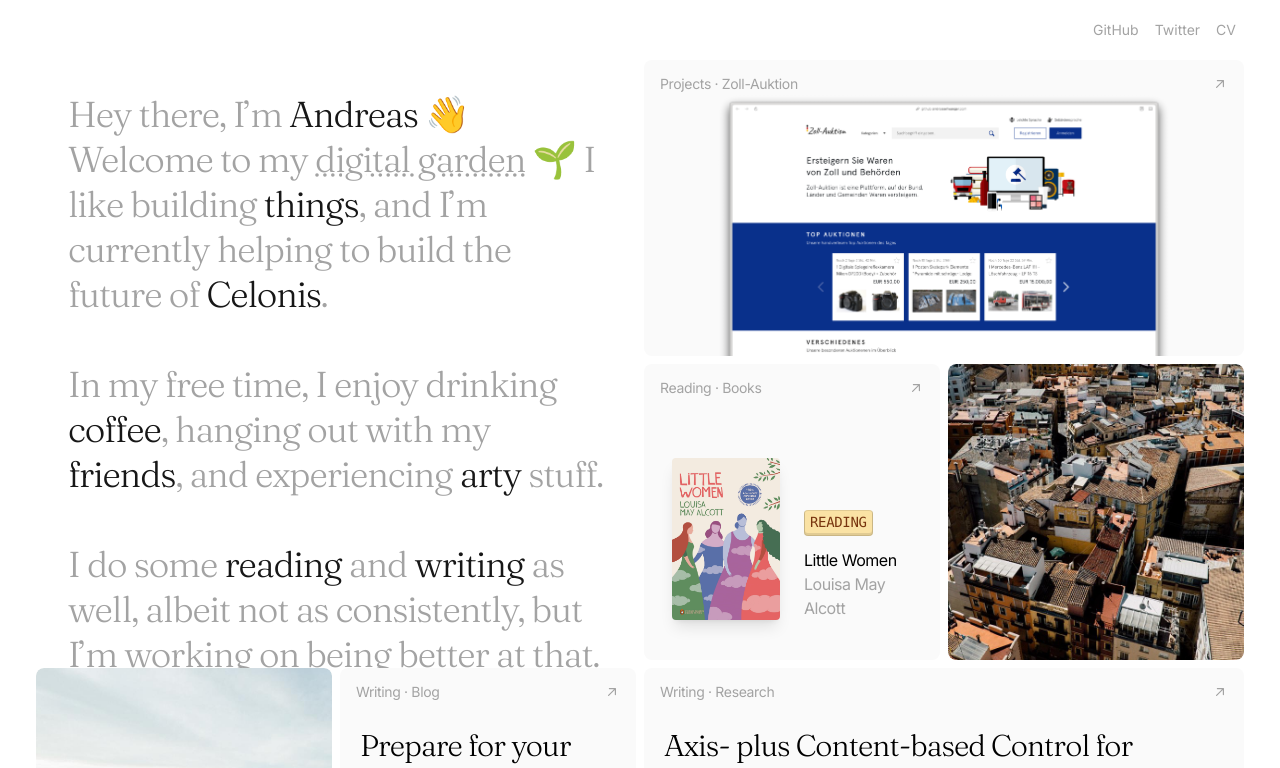
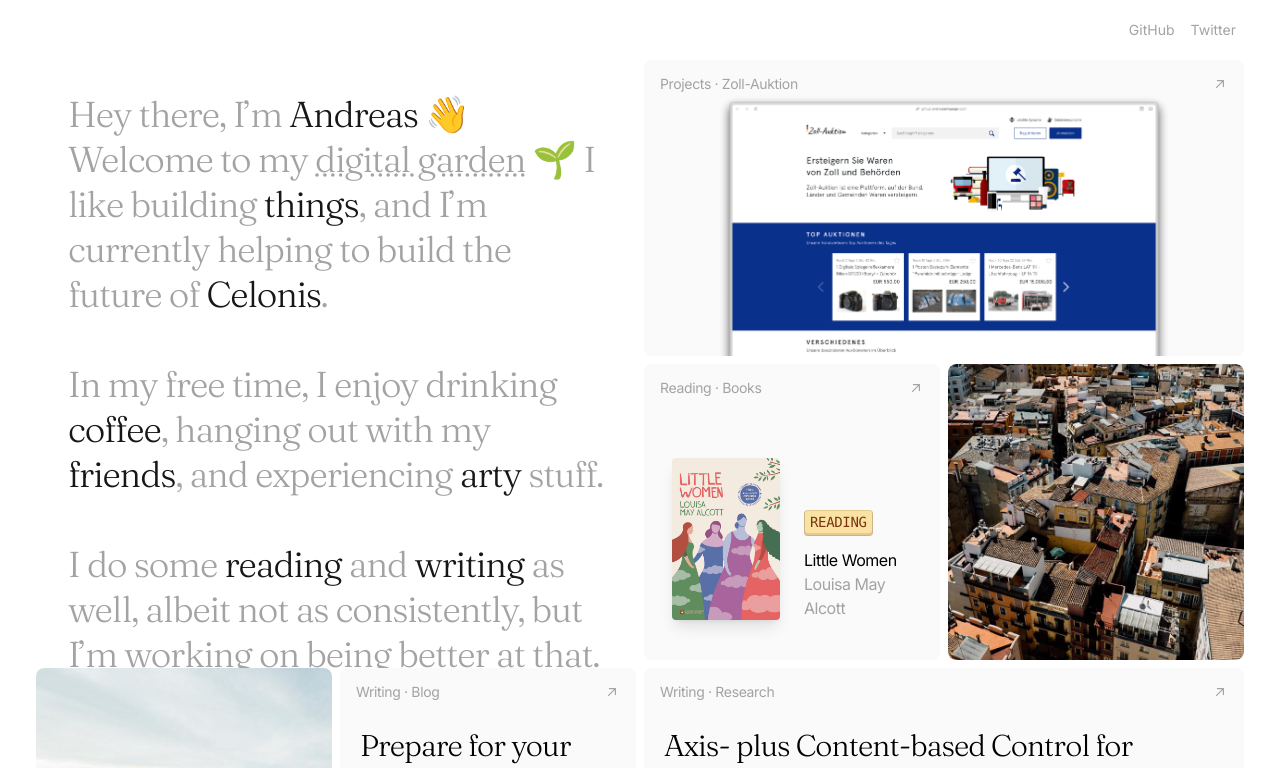
Before and after one commit to ndrsllwngr/andreasellwanger.com, a Next.js app: page / in a window 1280 px wide. Shown: the top 768 px of the page. Built offline with nearby package versions, Linux system fonts and the light colour scheme.

Commit message:
Remove CV link from navigation bar (#203)
* Remove CV link from navigation bar

Removed the CV link from the navigation bar.

* Update Node.js engine version to 24.x

```diff
--- a/components/navigation-bar.tsx
+++ b/components/navigation-bar.tsx
@@ -30,13 +30,6 @@ export const NavigationBar = () => {
         >
           Twitter
         </Link>
-        <Link
-          href="https://read.cv/ndrsllwngr"
-          target="_blank"
-          className="rounded py-1 px-2 text-sm text-neutral-400 decoration-wavy underline-offset-4 focus-visible:ring-4 focus-visible:ring-blue-200 focus:text-neutral-900 cursor-alias transition-colors hover:text-neutral-900 hover:underline"
-        >
-          CV
-        </Link>
       </div>
     </nav>
   );
--- a/package.json
+++ b/package.json
@@ -3,7 +3,7 @@
   "version": "4.1.0",
   "private": true,
   "engines": {
-    "node": "18.x",
+    "node": "24.x",
     "pnpm": "8.x"
   },
   "scripts": {
```
